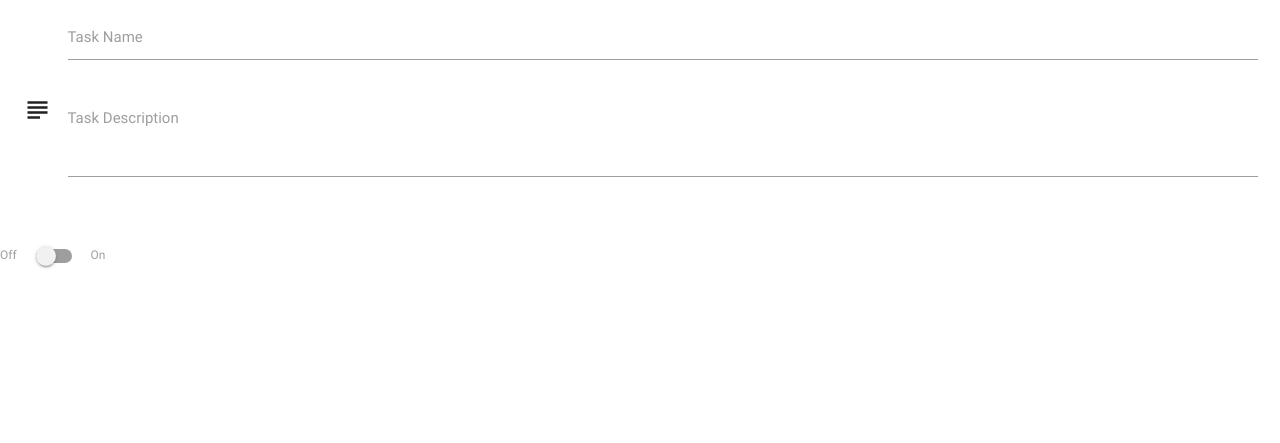
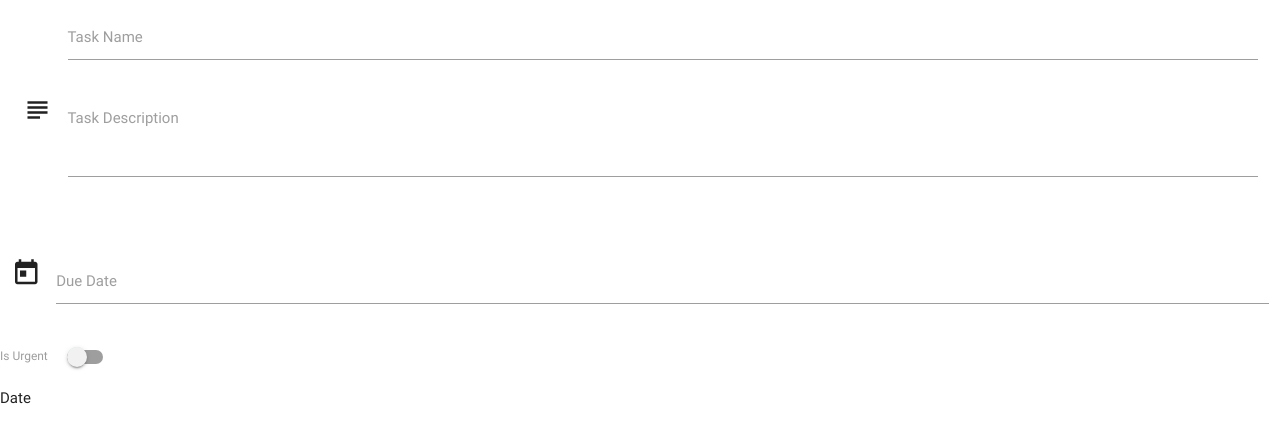
Before and after one commit to Dom-888/Data-Centric-Mini-Project, a Flask app: page / in a window 1280 px wide. Shown: the part 127-570 px from the top of the page. Run offline with Flask 2, Linux system fonts and the light colour scheme; some libraries are stand-ins or nearby versions.

Commit message:
Add date picker

```diff
--- a/templates/addtask.html
+++ b/templates/addtask.html
@@ -5,7 +5,7 @@
 		<div class="row">
 			<div class="input-field col s12">
 				<i class="material-icons prefix">assignement</i>
-				<!-- id verrà chiamato da js, mentre name da jinja. I 2 valori corrisopondono -->
+				<!-- id verrà chiamato da js, mentre name da jinja. convenzionalmente i 2 valori corrispondono -->
 				<input id="task_name" name="task_name" type="text" class="validate">
 				<label for="icon_prefix">Task Name</label>
 			</div>
@@ -18,15 +18,27 @@
 	</form>
 </div>
 
+<!-- Date Picker -->
+<div class="row">
+	<div class="input-field col s12">
+		<i class="material-icons prefix">today</i>
+		<input id="due_date" name="due_date" type="text" class="datepicker">
+		<label for="icon_prefix">Due Date</label>
+	</div>
+</div>
+
 <!-- Switch -->
-<div class="switch">
-	<label>
-      Off
-      <input type="checkbox">
+<div class="row">
+	<div class="switch">
+		<label>
+      Is Urgent
+      <input id="is_urgent" name="is_urgent" type="checkbox">
       <span class="lever"></span>
-      On
     </label>
+	</div>
 </div>
+
+<p>Date</p>
 
 
 {% endblock %}
--- a/templates/base.html
+++ b/templates/base.html
@@ -13,6 +13,7 @@
         <script type="text/javascript">
             $(document).ready(function(){
                 $('.collapsible').collapsible();
+                $('.datepicker').datepicker();
             });
         </script>
     </body>
```
